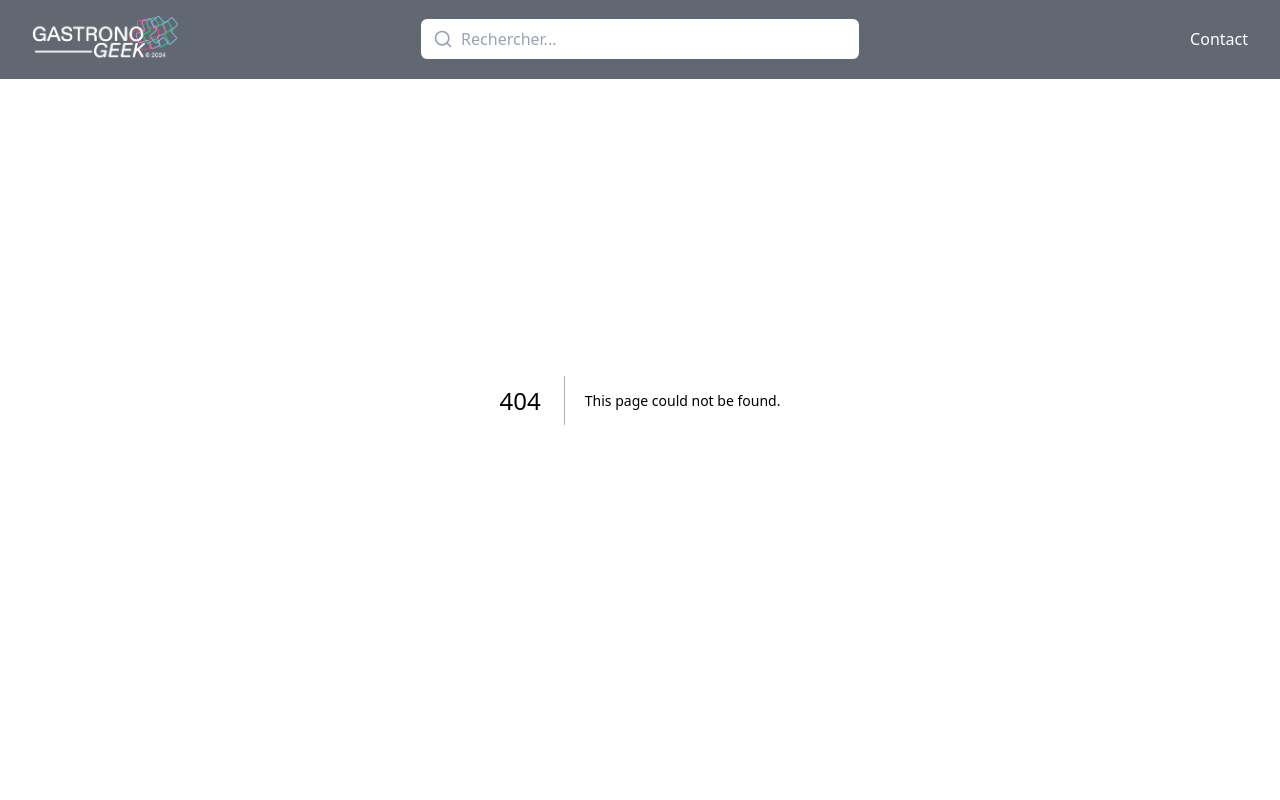
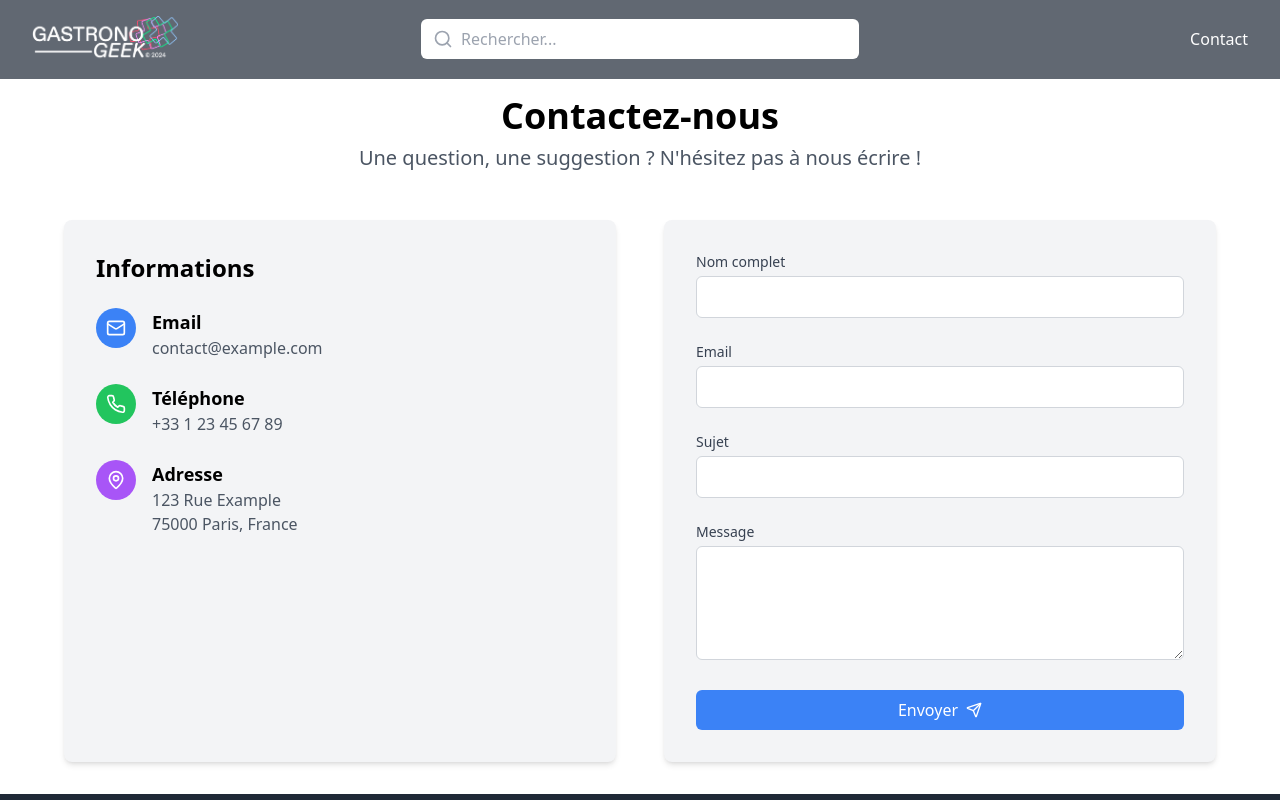
Before and after one commit to fabienlpt/gastronogeek, a Next.js app: page /contact in a window 1280 px wide. Before the commit this address had no page. Shown: the top 800 px of the page. Built offline with nearby package versions, Linux system fonts and the light colour scheme.

Commit message:
feature(contact): add contact page

```diff
--- /dev/null
+++ b/src/app/contact/clientContact.tsx
@@ -0,0 +1,212 @@
+"use client";
+import React, { useRef } from "react";
+import { useGSAP } from "@gsap/react";
+import { useStore } from "@/lib/store";
+import gsap from "gsap";
+import { Mail, Phone, MapPin, Send } from "lucide-react";
+
+export default function ContactClient() {
+  const containerRef = useRef<HTMLDivElement>(null);
+  const { setIsTransitionActive } = useStore();
+  const timelineRef = useRef<gsap.core.Timeline | null>(null);
+
+  useGSAP(
+    () => {
+      const masterTimeline = gsap.timeline({
+        paused: true,
+        onComplete: () => setIsTransitionActive(false),
+      });
+
+      timelineRef.current = masterTimeline;
+
+      masterTimeline
+        .from(".contact-title", {
+          opacity: 0,
+          y: 50,
+          duration: 0.8,
+          ease: "power3.out",
+        })
+        .from(
+          ".contact-subtitle",
+          {
+            opacity: 0,
+            y: 30,
+            duration: 0.8,
+            ease: "power3.out",
+          },
+          "-=0.6"
+        )
+        .from(
+          ".contact-info",
+          {
+            opacity: 0,
+            y: 30,
+            duration: 0.8,
+            ease: "power3.out",
+          },
+          "-=0.4"
+        )
+        .from(
+          ".info-item",
+          {
+            opacity: 0,
+            y: 20,
+            duration: 0.5,
+            stagger: 0.1,
+            ease: "power3.out",
+          },
+          "-=0.4"
+        )
+        .from(
+          ".contact-form",
+          {
+            opacity: 0,
+            y: 30,
+            duration: 0.8,
+            ease: "power3.out",
+          },
+          "-=0.6"
+        );
+
+      masterTimeline.play();
+    },
+    { scope: containerRef }
+  );
+
+  const handleSubmit = (e: React.FormEvent) => {
+    e.preventDefault();
+  };
+
+  return (
+    <div ref={containerRef} className="container mx-auto p-4 pt-20">
+      <h1 className="contact-title text-4xl font-bold mb-2 text-center">
+        Contactez-nous
+      </h1>
+      <p className="contact-subtitle text-xl text-gray-600 mb-12 text-center">
+        Une question, une suggestion ? N'hésitez pas à nous écrire !
+      </p>
+
+      <div className="grid grid-cols-1 lg:grid-cols-2 gap-12 max-w-6xl mx-auto">
+        <div className="contact-info bg-gray-100 p-8 rounded-lg shadow-md h-full">
+          <h2 className="text-2xl font-semibold mb-6">Informations</h2>
+          <div className="space-y-6">
+            <div className="info-item flex items-start space-x-4">
+              <div className="w-10 h-10 bg-blue-500 rounded-full flex items-center justify-center flex-shrink-0">
+                <Mail className="w-5 h-5 text-white" />
+              </div>
+              <div>
+                <h3 className="font-semibold text-lg">Email</h3>
+                <p className="text-gray-600">contact@example.com</p>
+              </div>
+            </div>
+
+            <div className="info-item flex items-start space-x-4">
+              <div className="w-10 h-10 bg-green-500 rounded-full flex items-center justify-center flex-shrink-0">
+                <Phone className="w-5 h-5 text-white" />
+              </div>
+              <div>
+                <h3 className="font-semibold text-lg">Téléphone</h3>
+                <p className="text-gray-600">+33 1 23 45 67 89</p>
+              </div>
+            </div>
+
+            <div className="info-item flex items-start space-x-4">
+              <div className="w-10 h-10 bg-purple-500 rounded-full flex items-center justify-center flex-shrink-0">
+                <MapPin className="w-5 h-5 text-white" />
+              </div>
+              <div>
+                <h3 className="font-semibold text-lg">Adresse</h3>
+                <p className="text-gray-600">
+                  123 Rue Example
+                  <br />
+                  75000 Paris, France
+                </p>
+              </div>
+            </div>
+          </div>
+        </div>
+
+        <div className="contact-form">
+          <form
+            onSubmit={handleSubmit}
+            className="bg-gray-100 p-8 rounded-lg shadow-md"
+          >
+            <div className="space-y-6">
+              <div>
+                <label
+                  htmlFor="name"
+                  className="block text-sm font-medium text-gray-700 mb-1"
+                >
+                  Nom complet
+                </label>
+                <input
+                  type="text"
+                  id="name"
+                  name="name"
+                  className="w-full px-4 py-2 border border-gray-300 rounded-md focus:ring-blue-500 focus:border-blue-500"
+                  required
+                />
+              </div>
+
+              <div>
+                <label
+                  htmlFor="email"
+                  className="block text-sm font-medium text-gray-700 mb-1"
+                >
+                  Email
+                </label>
+                <input
+                  type="email"
+                  id="email"
+                  name="email"
+                  className="w-full px-4 py-2 border border-gray-300 rounded-md focus:ring-blue-500 focus:border-blue-500"
+                  required
+                />
+              </div>
+
+              <div>
+                <label
+                  htmlFor="subject"
+                  className="block text-sm font-medium text-gray-700 mb-1"
+                >
+                  Sujet
+                </label>
+                <input
+                  type="text"
+                  id="subject"
+                  name="subject"
+                  className="w-full px-4 py-2 border border-gray-300 rounded-md focus:ring-blue-500 focus:border-blue-500"
+                  required
+                />
+              </div>
+
+              <div>
+                <label
+                  htmlFor="message"
+                  className="block text-sm font-medium text-gray-700 mb-1"
+                >
+                  Message
+                </label>
+                <textarea
+                  id="message"
+                  name="message"
+                  rows={4}
+                  className="w-full px-4 py-2 border border-gray-300 rounded-md focus:ring-blue-500 focus:border-blue-500"
+                  required
+                ></textarea>
+              </div>
+
+              <button
+                type="submit"
+                className="w-full bg-blue-500 text-white py-2 px-4 rounded-md hover:bg-blue-600 transition-colors duration-200 flex items-center justify-center space-x-2"
+              >
+                <span>Envoyer</span>
+                <Send className="w-4 h-4" />
+              </button>
+            </div>
+          </form>
+        </div>
+      </div>
+    </div>
+  );
+}
--- /dev/null
+++ b/src/app/contact/page.tsx
@@ -0,0 +1,9 @@
+import ContactClient from "./clientContact";
+
+export default async function ContactPage() {
+  return (
+    <div className="container mx-auto p-4">
+      <ContactClient />
+    </div>
+  );
+}
--- a/src/app/layout.tsx
+++ b/src/app/layout.tsx
@@ -18,13 +18,13 @@ export default function RootLayout({
   return (
     <html lang="en">
       <body>
-        <PageTransition>
-          <GSAP>
+        <GSAP>
+          <PageTransition>
             <Header />
             {children}
             <Footer />
-          </GSAP>
-        </PageTransition>
+          </PageTransition>
+        </GSAP>
       </body>
     </html>
   );
--- a/src/app/search/clientSearch.tsx
+++ b/src/app/search/clientSearch.tsx
@@ -188,7 +188,7 @@ export default function ClientSearch({
   }, []);
 
   return (
-    <div className="w-full mb-4">
+    <div className="w-full mb-28">
       <section
         className="relative h-screen w-full flex items-center justify-center mb-12 bg-cover bg-center"
         style={{ backgroundImage: "url('/search_banner.jpg')" }}
```
